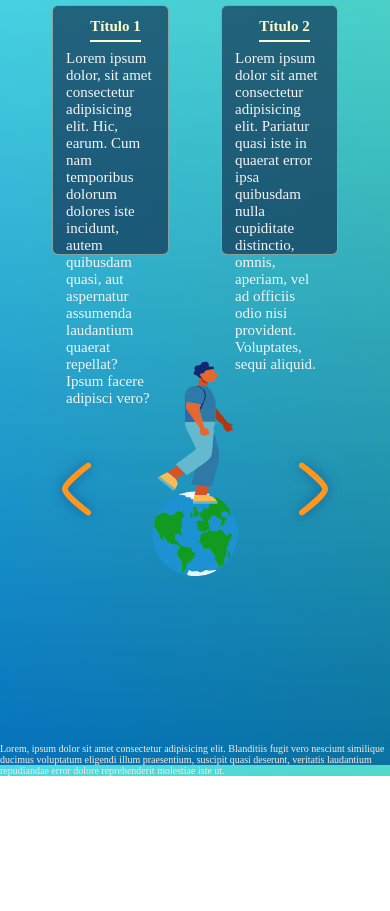
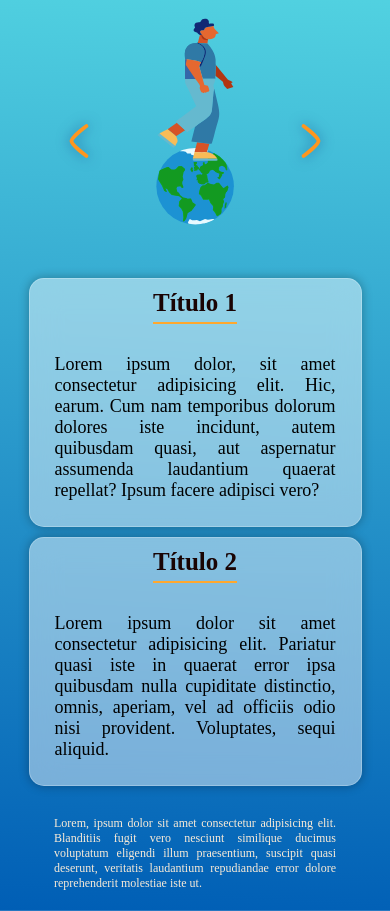
Before and after one commit to cosnor/ABLE, a plain HTML site: page index.html in a window 390 px wide. Shown: the part 79-990 px from the top of the page. Before the commit the page ends 855 px from the top, so only its background shows below. Drawn offline with Linux system fonts and the light colour scheme.

Commit message:
Primera Animación Creada. Introducción de la Segunda Animación

```diff
--- a/css/style.css
+++ b/css/style.css
@@ -1,19 +1,6 @@
 ::-webkit-scrollbar {
     width: 0px; /* Ancho de la barra de desplazamiento */
     height: 0px; /* Alto de la barra de desplazamiento */
-}
-
-:root{
-	--sitio0: 0deg ;
-    --sitio1: 45deg ;
-    --sitio2: 90deg ;
-    --sitio3: 135deg ;
-    --sitio4: 180deg ;
-    --sitio5: 225deg ;
-    --sitio6: 270deg ;
-    --sitio7: 315deg ;
-    --sitio8: 360deg ;
-
 }
 
 *{
@@ -23,17 +10,21 @@
 }
 
 html{
-	font-size: 62.5%
+	font-size: 62.5%;
+    min-height: 100vh;
 }
 
 body{
     display: flex;
     width: 100vw;
-    height: 100vh;
+
     flex-direction: column;
     justify-content: center;
     align-items: center;
-    background-image: linear-gradient(93deg, rgba(26, 228, 244, 0.15) 0%,rgba(50, 206, 35, 0.15) 100%),linear-gradient(183deg, rgb(88,219,228),rgb(0,94,181));
+    background: linear-gradient(183deg, rgb(88,219,228),rgb(0,94,181));
+    background-repeat: no-repeat; /* Evita la repetición del gradiente */
+    background-size: cover; /* Cubre todo el fondo */
+    background-position: center; /* Centra el gradiente */
 }
 
 header{
@@ -51,17 +42,16 @@ header{
     display: flex;
     justify-content: space-evenly;
     align-items: center;
-    padding-left: 1.5rem;
+    padding-left: 1rem;
     cursor: pointer;
-    padding-bottom: 1.5rem;
+    padding-bottom: 1rem;
 }
 
-.header_button button{
-    padding: 5px 10px;
-    font-size: 1.5rem;
-    border: 1px solid #000;
+a{
+    text-decoration: none;
+    color: black;
+
 }
-
 .header_button h1{
     padding-left: 2rem;
 }
@@ -80,6 +70,7 @@ main{
 .main_part{
     display: flex;
     width: 100%;
+    height: 100%;
     flex-direction: column;
     justify-content: center;
     align-items: center;
@@ -106,18 +97,22 @@ main{
     align-content: center;
     width: 30%;
     min-height: 100%;
-    border: solid 0.1rem ;
-    border-radius: 6px;
-    border-color: rgba(253, 255, 209, 0.449);
-    background-color: rgba(18, 51, 84, 0.695);
     max-height: 25rem;
+    height: auto;
+    max-height: 100%;
+    border: 1px solid rgba(255, 255, 255, .25);
+    border-radius: 20px;
+    background-color: rgba(255, 255, 255, 0.45);
+    box-shadow: 0 0 10px 1px rgba(0, 0, 0, 0.25);
+    backdrop-filter: blur(15px);
 }
 
 .main_part__boxes h2{
-    color: rgb(253, 255, 209);
+    color: #190404;
     align-self: center;
     padding-left: 1rem;
     padding-top: 1.2rem;
+    max-height: 100%;
 }
 
 .main_part__boxes h2::after{
@@ -127,15 +122,16 @@ main{
     height: 0.2rem;
     position: relative;
     top: 0.5rem;
-    background-color: rgb(253, 255, 209);
+    background-color: rgb(255, 168, 46);
 
 }
 
 .main_part__boxes p{
-    color: whitesmoke;
+    color: rgb(0, 0, 0);
     padding-left: 1rem;
     padding: 1.3rem;
     font-size: 1.5rem;
+    max-height: 100%;
 }
 
 .main_part__animation{
@@ -149,7 +145,7 @@ main{
 
 }
 .main_part__animation_world{
-    width: 60rem;
+    width: 50rem;
     display : flex;
     flex-direction: column;
     justify-content: center;
@@ -205,6 +201,13 @@ main{
 
 }
 
+.main_part__animation article img{
+    width: 15rem;
+    height: 15rem;
+    object-fit: cover;
+    transition: filter 0.3s; /* Agregamos una transición para suavizar el cambio */
+}
+
 
 
 .main_part__animation article img:hover{
@@ -214,13 +217,15 @@ main{
 }
 
 footer{
-    width: 100%;
+    width: 80%;
     height: 5%;
     display: flex;
     justify-content: center;
     padding-top: 2rem;
     padding-bottom: 1rem;
     color: antiquewhite;
+    text-align: center;
+    text-size-adjust: 70%;
 }
 
 /* La Animación de rotación se va a cargar bien cuando la imagen que rote quepa en el div*/
@@ -255,3 +260,142 @@ footer{
         transform: rotate(360deg); /* Estado final */
     }
 }
+
+@media (max-width: 880px){
+    body{
+        overflow: auto;
+    }
+    header{
+        width: 100%;
+    }
+    main{
+        justify-content: center;
+    }
+
+    .main_part{
+        padding: 1rem; /* Agrega un espacio alrededor del contenido */
+        flex-direction:  column-reverse;
+        gap: 1rem; /* Espacio entre los elementos */
+
+    }
+
+    .main_part__boxes{
+        min-width: 80%;
+        height: 70%;
+        gap: 2rem; /* Espacio entre los elementos */
+        flex-wrap: wrap;
+    }
+
+    .main_part__boxes article{
+        width: 90%;
+        border-radius: 1.5rem;
+        max-height: 100%;
+    }
+
+    .main_part__boxes h2{
+        font-size: 3.5rem;
+        padding: 1rem;
+    }
+
+    .main_part__boxes p{
+        max-height: 100%;
+        padding: 3rem;
+        font-size: 2rem;
+        text-align: justify;
+    }
+
+    .main_part__animation_world_img{
+        width: 90%;
+        height: 50%;
+    }
+
+    .main_part__animation_world article{
+        width: 90%;
+        height: 30%;
+    }
+
+    .main_part__animation article img{
+        width: 6rem;
+        height: 6rem;
+    }
+
+    footer{
+        font-size: 1.5rem;
+    }
+}
+
+
+@media (max-width: 768px){
+
+    body{
+        overflow: auto;
+    }
+    header{
+        width: 100%;
+    }
+    main{
+        justify-content: center;
+    }
+
+    .main_part{
+        padding: 1rem; /* Agrega un espacio alrededor del contenido */
+        flex-direction:  column-reverse;
+        gap: 1rem; /* Espacio entre los elementos */
+
+    }
+
+    .main_part__boxes{
+        min-width: 80%;
+        height: 50%;
+        gap: 1rem; /* Espacio entre los elementos */
+        flex-wrap: wrap;
+    }
+
+    .main_part__boxes article{
+        width: 90%;
+        height: auto;
+        max-height: 100%;
+    }
+
+    .main_part__animation_world_img{
+        width: 90%;
+        height: 50%;
+    }
+
+    .main_part__animation_world article{
+        width: 90%;
+        height: 30%;
+    }
+
+    .main_part__animation article img{
+        width: 6rem;
+        height: 6rem;
+    }
+
+    .main_part__boxes h2{
+        font-size: 2.5rem;
+        padding: 1rem;
+    }
+
+    .main_part__boxes p{
+        padding: 2.5rem;
+        font-size: 1.8rem;
+        text-align: justify;
+        max-height: 100%;
+    }
+
+    footer{
+        font-size: 1.2rem;
+        width: 80%;
+        height: 5%;
+        display: flex;
+        justify-content: center;
+        text-align: justify;
+        padding-top: 2rem;
+        padding-left: 1.5rem;
+        padding-right: 1.5rem;
+        padding-bottom: 2rem;
+        color: antiquewhite;
+    }
+
+}
--- a/index.html
+++ b/index.html
@@ -2,7 +2,7 @@
   <html lang="es">
   <head>
     <meta charset="UTF-8">
-    <meta name="description" content="Esta es una descripción">
+    <meta name="description" content="Comunidad LGBTQ+">
     <meta name="robots" content="index,follow">
     <meta name="viewport" content="width=device-width, initial-scale=1.0">
     <title>Animación 1</title>
@@ -11,11 +11,13 @@
 
   <body>
     <header>
-        <nav class= "header_button">
-          <figure>
-            <img src="assets/arrow-turn-backward-stroke-rounded.svg" alt="long-arrow-left"/>
-          </figure>
-          <h1>Volver</h1>
+        <nav class= "header_button" >
+          <a href="anim2.html" class="header_button">
+            <figure>
+              <img src="assets/arrow-turn-backward-stroke-rounded.svg"  alt="long-arrow-left"/>
+            </figure>
+            <h1>Volver</h1>
+          </a>
         </nav>
     </header>
     <main>
@@ -44,12 +46,9 @@
                       </div>
                     </div>
                 <article>
-
-                  <img src="assets/arrow-right-01-stroke-rounded.svg" alt="left-arrow"/>
+                  <img src="assets/arrow-right-01-stroke-rounded.svg" alt="right-arrow"/>
 
                 </article>
-
-
             </section>
         </div>
     </main>
```
Also changed, not shown: anim2.html (added, +14 -0 lines), css/style2.css (added).
